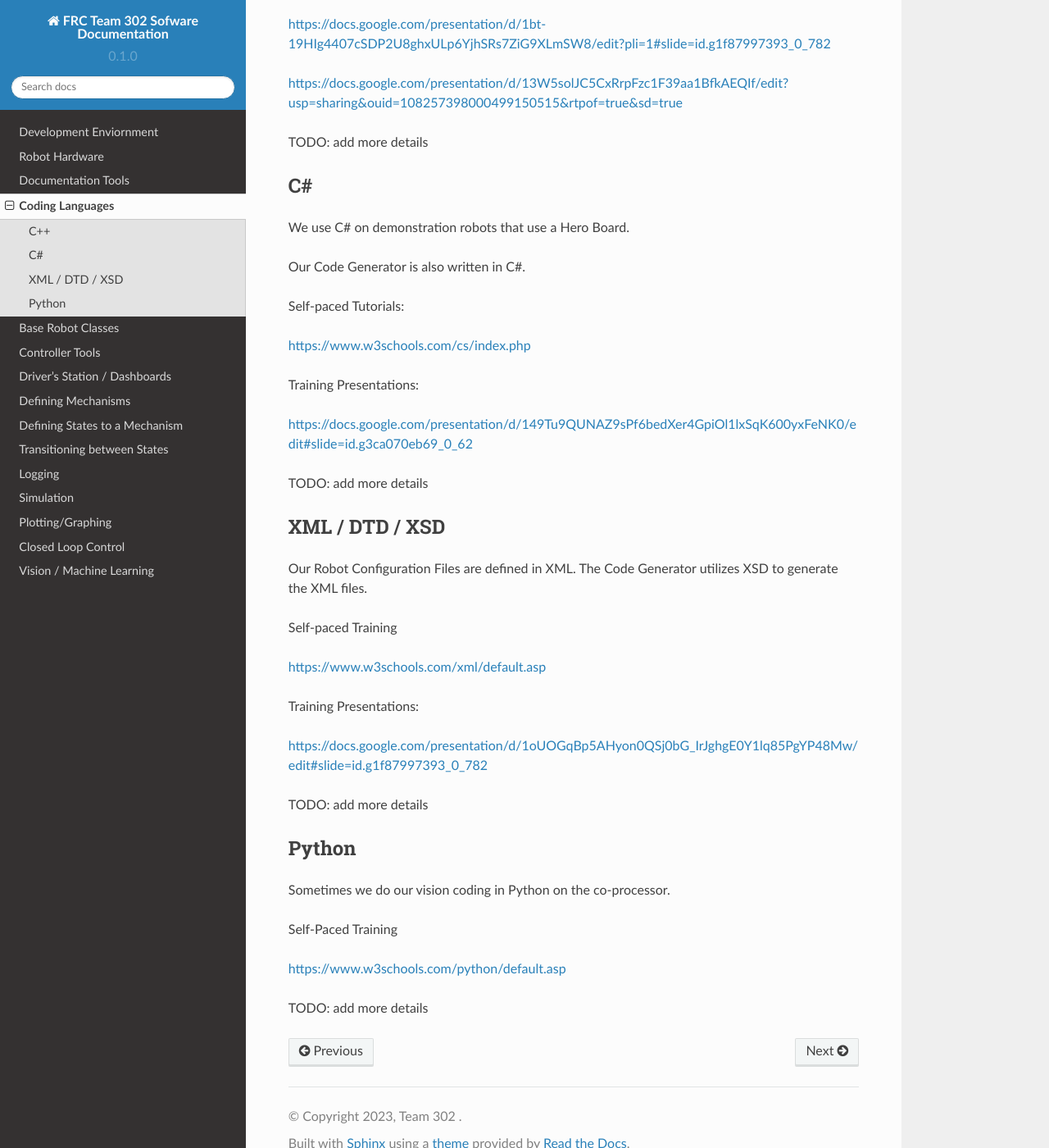
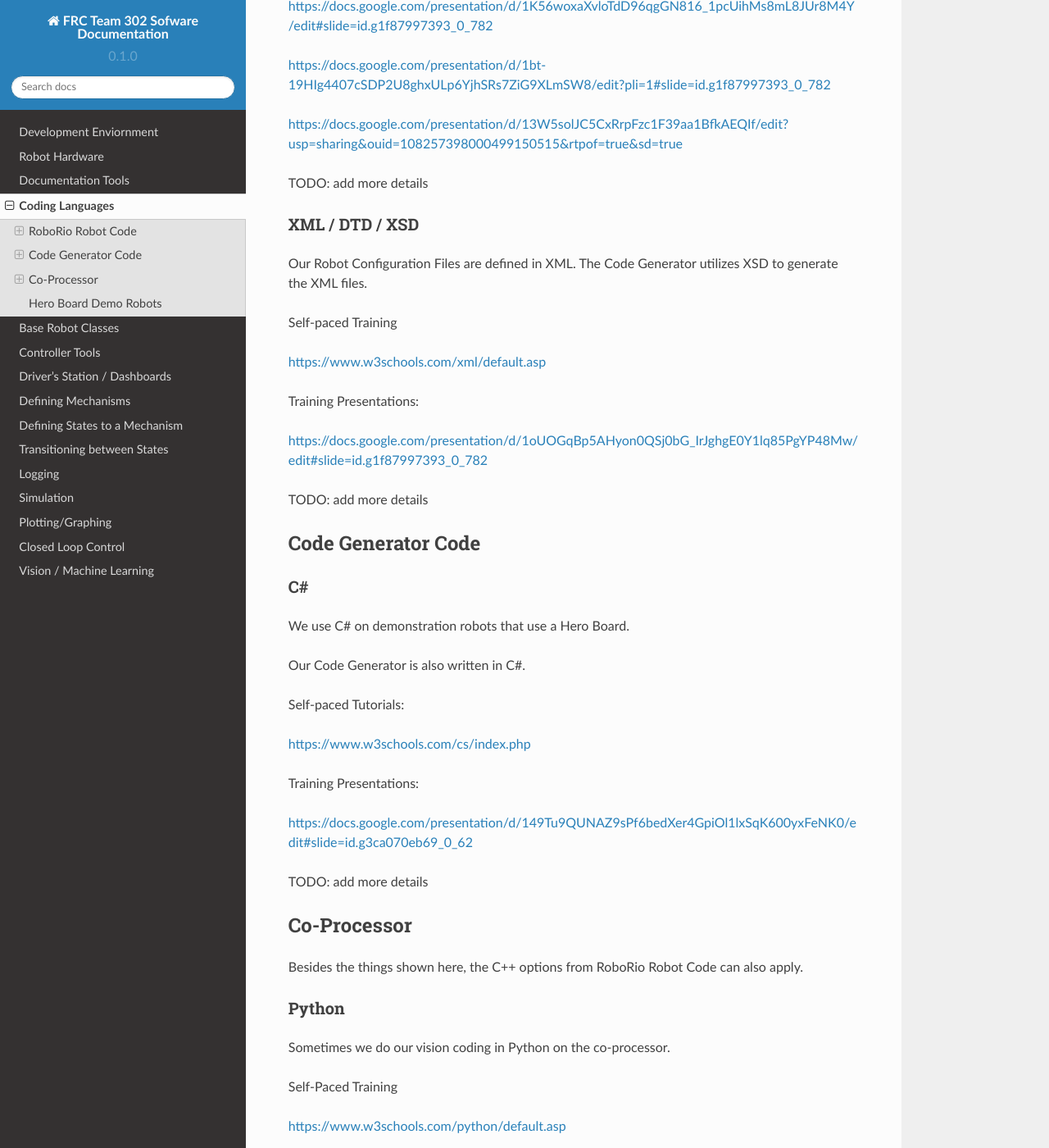
Before and after one commit to Team302/Team302Doco, a Sphinx documentation site: the page built from docs/source/codingLanguages.rst, in a window 1280 px wide and 1400 px high, scrolled down 462 px. Shown: the whole window at 82% size. Built offline with Sphinx 7.4.7 and the Read the Docs theme 2.0.0, drawn with Linux system fonts in a browser that asks for light colours; some of the changed text lies outside the part shown.

Commit message:
Update codingLanguages.rst
Add more categories

Clean up section headings

```diff
--- a/docs/source/codingLanguages.rst
+++ b/docs/source/codingLanguages.rst
@@ -1,8 +1,12 @@
-
+=================
 Coding Languages
-####################
+=================
 
 .. _installation:
+
+
+RoboRio Robot Code
+====================
 
 
 C++
@@ -27,6 +31,29 @@
 TODO:  add more details
 
 
+XML / DTD / XSD
+----------------
+
+
+Our Robot Configuration Files are defined in XML.  The Code Generator utilizes XSD to generate the XML files.
+
+
+Self-paced Training
+
+https://www.w3schools.com/xml/default.asp
+
+
+Training Presentations:
+
+https://docs.google.com/presentation/d/1oUOGqBp5AHyon0QSj0bG_IrJghgE0Y1lq85PgYP48Mw/edit#slide=id.g1f87997393_0_782
+
+TODO:  add more details
+
+
+
+Code Generator Code
+===================
+
 C#
 ----
 
@@ -47,25 +74,10 @@
 
 TODO:  add more details
 
+Co-Processor
+=============
 
-XML / DTD / XSD
-----------------
-
-
-Our Robot Configuration Files are defined in XML.  The Code Generator utilizes XSD to generate the XML files.
-
-
-Self-paced Training
-
-https://www.w3schools.com/xml/default.asp
-
-
-Training Presentations:
-
-https://docs.google.com/presentation/d/1oUOGqBp5AHyon0QSj0bG_IrJghgE0Y1lq85PgYP48Mw/edit#slide=id.g1f87997393_0_782
-
-TODO:  add more details
-
+Besides the things shown here, the C++ options from RoboRio Robot Code can also apply.
 
 Python
 -------
@@ -78,3 +90,27 @@
 
 
 TODO:  add more details
+
+OpenCV
+--------
+
+TODO: add details
+
+
+GRIP
+----
+
+TODO:  add details
+
+TensorFlow
+-----------
+
+TODO:  add details
+
+
+Hero Board Demo Robots
+======================
+
+There is a Connect 4 Robot and the T-Shirt Shooter that use a Hero Board.
+
+See Code Generator C# for details.
```
